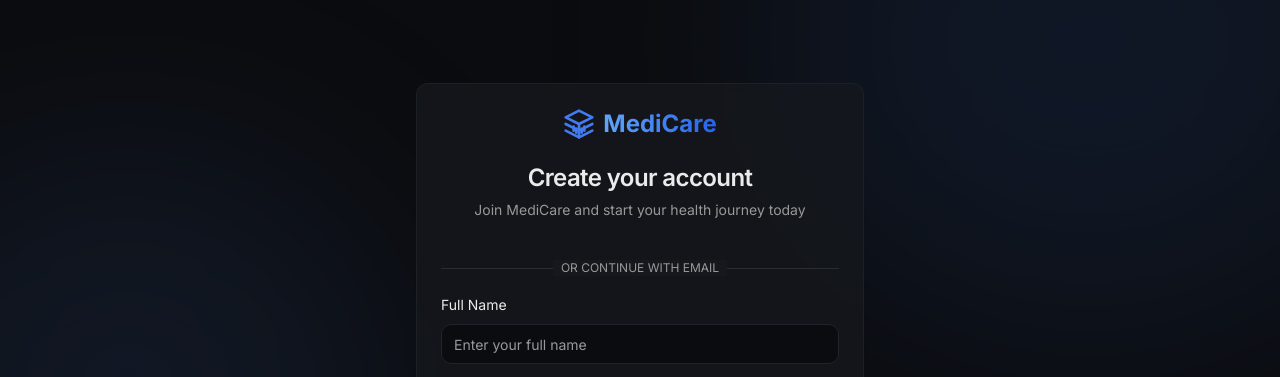
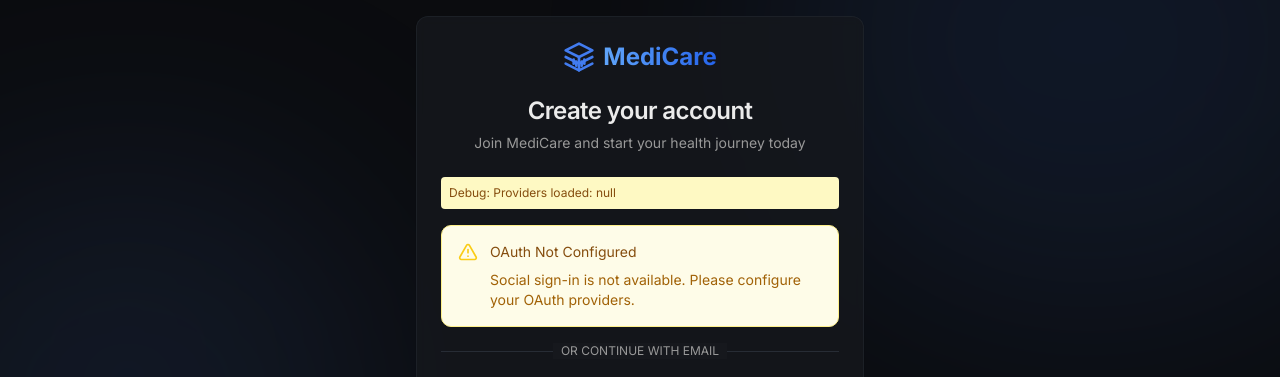
Before and after one commit to NanayakkaraMiniduThiranjaya/ai-tracking-web-app, a Next.js app: page /auth/signup in a window 1280 px wide. Shown: the top 377 px of the page. Built offline with nearby package versions, Linux system fonts and the light colour scheme; no server answers.

Commit message:
Add debug information and OAuth configuration status to SignUpPage

```diff
--- a/src/app/auth/signup/page.tsx
+++ b/src/app/auth/signup/page.tsx
@@ -27,6 +27,7 @@
       if (providersLoaded) return;
       try {
         const res = await getProviders()
+        console.log('Providers loaded:', res) // Debug log
         setProviders(res)
       } catch (error) {
         console.error('Failed to load providers:', error)
@@ -125,6 +126,34 @@
           </CardDescription>
         </CardHeader>
         <CardContent className="space-y-4">
+          {/* Debug Information */}
+          {process.env.NODE_ENV === 'development' && (
+            <div className="p-2 bg-yellow-100 text-yellow-800 text-xs rounded">
+              Debug: Providers loaded: {JSON.stringify(providers)}
+            </div>
+          )}
+
+          {/* OAuth Configuration Status */}
+          {(!providers || Object.keys(providers).length === 0) && (
+            <div className="p-4 bg-yellow-50 border border-yellow-200 rounded-md">
+              <div className="flex">
+                <div className="flex-shrink-0">
+                  <Icons.alertTriangle className="h-5 w-5 text-yellow-400" />
+                </div>
+                <div className="ml-3">
+                  <h3 className="text-sm font-medium text-yellow-800">
+                    OAuth Not Configured
+                  </h3>
+                  <div className="mt-2 text-sm text-yellow-700">
+                    <p>
+                      Social sign-in is not available. Please configure your OAuth providers.
+                    </p>
+                  </div>
+                </div>
+              </div>
+            </div>
+          )}
+
           {/* Social Sign Up Buttons */}
           <div className="space-y-2">
             {providers && providers.google && (
```
Also changed, not shown: 2 other files (tests, documents, lock files or other folders).
